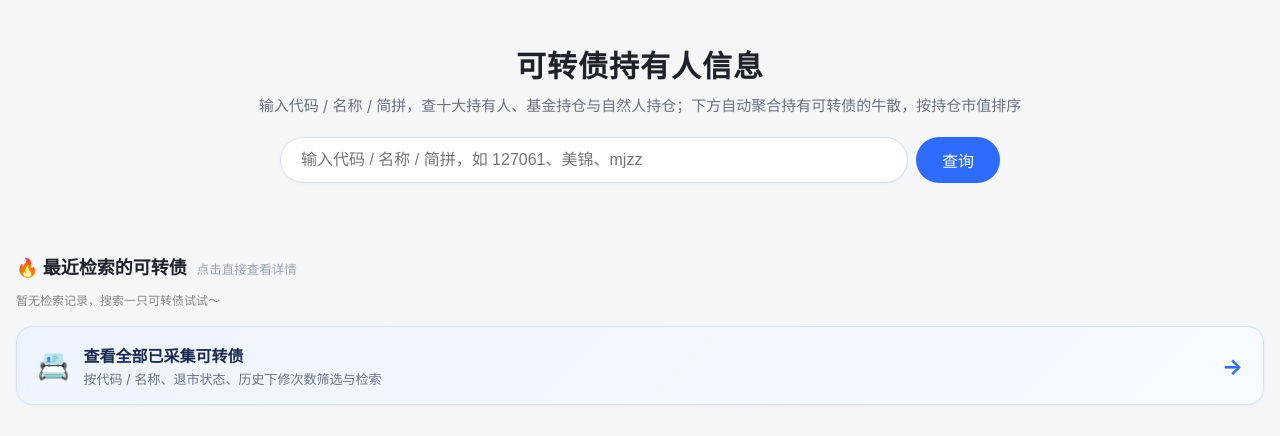
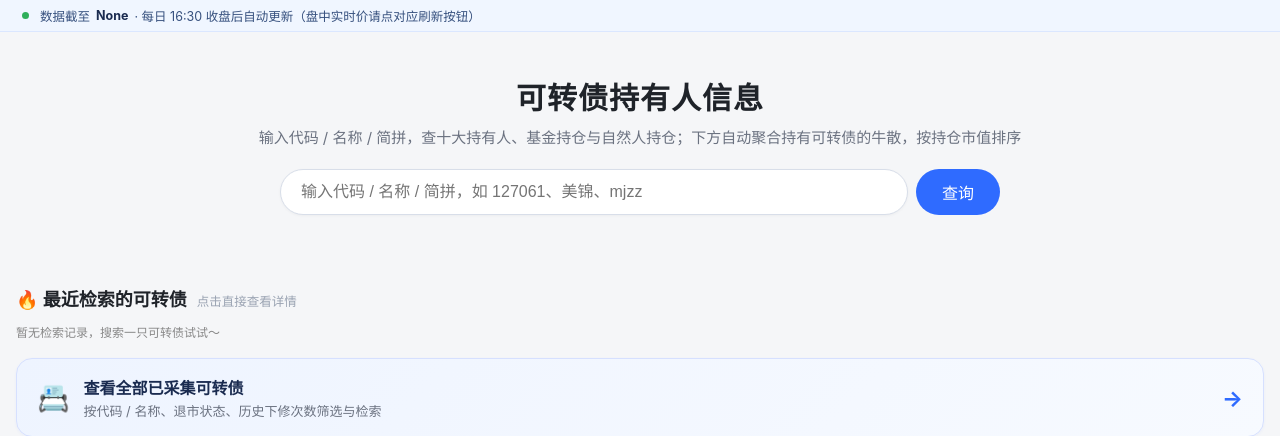
Before and after one commit to thindor/kezhuanzhai, a Flask app: page / in a window 1280 px wide. Shown: the part 54-490 px from the top of the page. Run offline with Flask 3, Linux system fonts and the light colour scheme; data that the repository does not hold is empty.

Commit message:
feat(freshness): 全站新增『数据截至』新鲜度条
- db: 新增 get_latest_data_date() 返回 daily_close 最新交易日(全站数据截至日)
- app: context_processor inject_freshness 全局注入 data_as_of 到所有模板
- style.css: .freshness 浅蓝状态条样式
- 15 个主模板在 topbar 后插入新鲜度条: 数据截至 X · 每日16:30收盘后自动更新(盘中实时价点刷新)
- 修复: app.py 原用 db.get_latest_data_date() 但 db 仅具名导入, 改为在 from db import 加入并直接调用

```diff
--- a/app.py
+++ b/app.py
@@ -39,7 +39,8 @@
                 get_double_low_history,
                 get_double_low_holds,
                 compute_market_overview, get_price_trend, get_new_bonds,
-                get_site_settings, save_site_settings)
+                get_site_settings, save_site_settings,
+                get_latest_data_date)
 import crawler
 import checkup
 import mini_bond
@@ -280,6 +281,12 @@
     ua = (request.user_agent.string or "").lower()
     return any(k in ua for k in
                ("bot", "spider", "crawl", "slurp", "mediapartners", "archive", "http"))
+
+
+@app.context_processor
+def inject_freshness():
+    """全局注入『数据截至』日期，供所有模板顶部新鲜度条使用。"""
+    return {"data_as_of": get_latest_data_date()}
 
 
 # ---------------- 公开查询 ----------------
--- a/db.py
+++ b/db.py
@@ -1252,6 +1252,21 @@
     return res
 
 
+def get_latest_data_date():
+    """返回 daily_close 中最新的交易日（即全站行情/数据更新截至日期）。
+
+    由每日采集总入口 collect_daily.py 写入；为 None 时表示尚未采集过行情。
+    """
+    try:
+        conn = sqlite3.connect(DB_PATH)
+        cur = conn.cursor()
+        row = cur.execute("SELECT MAX(trade_date) FROM daily_close").fetchone()
+        conn.close()
+        return row[0] if row else None
+    except Exception:
+        return None
+
+
 def get_double_low_history():
     """返回所有轮动周（降序）明细，含每期调出债的持有收益。
 
--- a/static/style.css
+++ b/static/style.css
@@ -16,6 +16,13 @@
 .topbar nav a:hover { text-decoration:underline; }
 .link { color: #2f6fed; text-decoration: none; font-size: 14px; }
 .link:hover { text-decoration: underline; }
+
+/* 全站数据新鲜度条：展示『数据截至』日期，让用户一眼判断数字新鲜度 */
+.freshness { background:#f0f6ff; border-bottom:1px solid #dbe7ff; color:#36507e;
+  font-size:12.5px; padding:6px 22px; display:flex; align-items:center; gap:6px; }
+.freshness b { color:#1a2b50; }
+.freshness .dot { width:7px; height:7px; border-radius:50%; background:#2faf5b; display:inline-block; }
+.freshness .muted { color:#7a8aa6; }
 
 .search-bar { display: flex; gap: 8px; align-items: center; margin: 18px 0 10px; flex-wrap: wrap; }
 .search-bar input { padding: 9px 12px; border: 1px solid #d0d4dc; border-radius: 8px; font-size: 15px; width: 240px; }
--- a/templates/admin.html
+++ b/templates/admin.html
@@ -12,6 +12,7 @@
     <h1>管理后台</h1>
     <a class="link" href="/admin/logout">退出登录</a>
   </header>
+  <div class="freshness"><span class="dot"></span>数据截至 <b>{{ data_as_of }}</b> · 每日 16:30 收盘后自动更新（盘中实时价请点对应刷新按钮）</div>
 
   <div class="admin-opt">
     <label>
--- a/templates/announcements.html
+++ b/templates/announcements.html
@@ -39,6 +39,7 @@
       <a href="/admin">管理后台</a>
     </nav>
   </header>
+  <div class="freshness"><span class="dot"></span>数据截至 <b>{{ data_as_of }}</b> · 每日 16:30 收盘后自动更新（盘中实时价请点对应刷新按钮）</div>
 
   <nav class="breadcrumb" aria-label="breadcrumb">
     <a href="/">
--- a/templates/bond.html
+++ b/templates/bond.html
@@ -50,6 +50,7 @@
       <a href="/admin">管理后台</a>
     </nav>
   </header>
+  <div class="freshness"><span class="dot"></span>数据截至 <b>{{ data_as_of }}</b> · 每日 16:30 收盘后自动更新（盘中实时价请点对应刷新按钮）</div>
 
   <nav class="breadcrumb" aria-label="breadcrumb">
     <a href="/">
--- a/templates/bonds.html
+++ b/templates/bonds.html
@@ -27,6 +27,7 @@
       <a href="/admin">管理后台</a>
     </nav>
   </header>
+  <div class="freshness"><span class="dot"></span>数据截至 <b>{{ data_as_of }}</b> · 每日 16:30 收盘后自动更新（盘中实时价请点对应刷新按钮）</div>
 
   <nav class="breadcrumb" aria-label="breadcrumb">
     <a href="/">
--- a/templates/checkup.html
+++ b/templates/checkup.html
@@ -73,6 +73,7 @@
       <a href="/admin">管理后台</a>
     </nav>
   </header>
+  <div class="freshness"><span class="dot"></span>数据截至 <b>{{ data_as_of }}</b> · 每日 16:30 收盘后自动更新（盘中实时价请点对应刷新按钮）</div>
 
   <nav class="breadcrumb" aria-label="breadcrumb">
     <a href="/">首页</a>
--- a/templates/double_low.html
+++ b/templates/double_low.html
@@ -27,6 +27,7 @@
       <a href="/admin">管理后台</a>
     </nav>
   </header>
+  <div class="freshness"><span class="dot"></span>数据截至 <b>{{ data_as_of }}</b> · 每日 16:30 收盘后自动更新（盘中实时价请点对应刷新按钮）</div>
 
   <nav class="breadcrumb" aria-label="breadcrumb">
     <a href="/">
--- a/templates/down_revise_warnings.html
+++ b/templates/down_revise_warnings.html
@@ -27,6 +27,7 @@
       <a href="/admin">管理后台</a>
     </nav>
   </header>
+  <div class="freshness"><span class="dot"></span>数据截至 <b>{{ data_as_of }}</b> · 每日 16:30 收盘后自动更新（盘中实时价请点对应刷新按钮）</div>
 
   <nav class="breadcrumb" aria-label="breadcrumb">
     <a href="/">
--- a/templates/holder.html
+++ b/templates/holder.html
@@ -44,6 +44,7 @@
       <a href="/admin">管理后台</a>
     </nav>
   </header>
+  <div class="freshness"><span class="dot"></span>数据截至 <b>{{ data_as_of }}</b> · 每日 16:30 收盘后自动更新（盘中实时价请点对应刷新按钮）</div>
 
   <nav class="breadcrumb" aria-label="breadcrumb">
     <a href="/">
--- a/templates/index.html
+++ b/templates/index.html
@@ -169,6 +169,7 @@
       <a href="/admin">管理后台</a>
   </nav>
 </header>
+  <div class="freshness"><span class="dot"></span>数据截至 <b>{{ data_as_of }}</b> · 每日 16:30 收盘后自动更新（盘中实时价请点对应刷新按钮）</div>
 
 <section class="hero">
   <h1>{{ site_name }}</h1>
--- a/templates/institutions.html
+++ b/templates/institutions.html
@@ -27,6 +27,7 @@
       <a href="/admin">管理后台</a>
     </nav>
   </header>
+  <div class="freshness"><span class="dot"></span>数据截至 <b>{{ data_as_of }}</b> · 每日 16:30 收盘后自动更新（盘中实时价请点对应刷新按钮）</div>
 
   <nav class="breadcrumb" aria-label="breadcrumb">
     <a href="/">
--- a/templates/new_bonds.html
+++ b/templates/new_bonds.html
@@ -45,6 +45,7 @@
     <a href="/admin">管理后台</a>
   </nav>
 </header>
+  <div class="freshness"><span class="dot"></span>数据截至 <b>{{ data_as_of }}</b> · 每日 16:30 收盘后自动更新（盘中实时价请点对应刷新按钮）</div>
 
 <nav class="breadcrumb" aria-label="breadcrumb">
   <a href="/">
--- a/templates/person.html
+++ b/templates/person.html
@@ -41,6 +41,7 @@
       <a href="/admin">管理后台</a>
     </nav>
   </header>
+  <div class="freshness"><span class="dot"></span>数据截至 <b>{{ data_as_of }}</b> · 每日 16:30 收盘后自动更新（盘中实时价请点对应刷新按钮）</div>
 
   <nav class="breadcrumb" aria-label="breadcrumb">
     <a href="/">
--- a/templates/persons.html
+++ b/templates/persons.html
@@ -25,6 +25,7 @@
       <a href="/admin">管理后台</a>
     </nav>
   </header>
+  <div class="freshness"><span class="dot"></span>数据截至 <b>{{ data_as_of }}</b> · 每日 16:30 收盘后自动更新（盘中实时价请点对应刷新按钮）</div>
 
   <section class="panel">
     <div class="panel-head">
--- a/templates/redemption_warnings.html
+++ b/templates/redemption_warnings.html
@@ -27,6 +27,7 @@
       <a href="/admin">管理后台</a>
     </nav>
   </header>
+  <div class="freshness"><span class="dot"></span>数据截至 <b>{{ data_as_of }}</b> · 每日 16:30 收盘后自动更新（盘中实时价请点对应刷新按钮）</div>
 
   <nav class="breadcrumb" aria-label="breadcrumb">
     <a href="/">
--- a/templates/xiaopanzhai.html
+++ b/templates/xiaopanzhai.html
@@ -57,6 +57,7 @@
       <a href="/admin">管理后台</a>
     </nav>
   </header>
+  <div class="freshness"><span class="dot"></span>数据截至 <b>{{ data_as_of }}</b> · 每日 16:30 收盘后自动更新（盘中实时价请点对应刷新按钮）</div>
 
   <nav class="breadcrumb" aria-label="breadcrumb">
     <a href="/">
```
